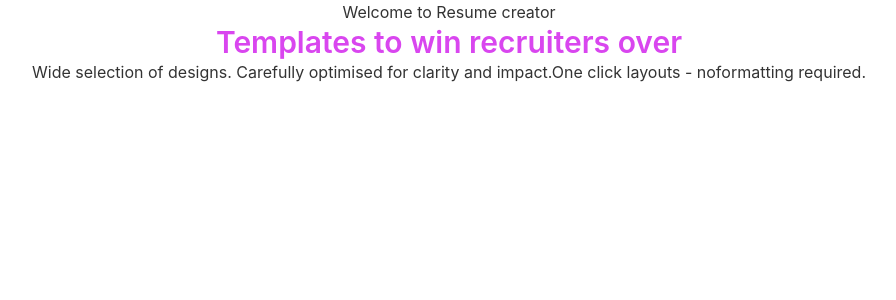
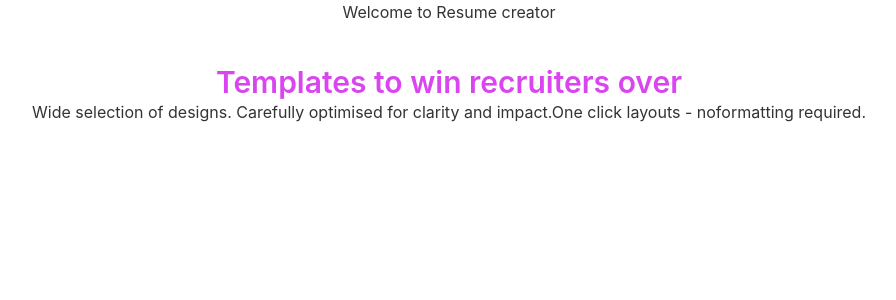
Before and after one commit to razumolla/resume-creator-client, a React (Create React App) app: page / in a window 1280 px wide. Shown: the top 300 px of the page, without its empty margins (191-1087 px from the left). Built offline with nearby package versions, Linux system fonts and the light colour scheme.

Commit message:
add text

```diff
--- a/src/Pages/Home/Template.js
+++ b/src/Pages/Home/Template.js
@@ -2,7 +2,7 @@ import React from 'react';
 
 const Template = () => {
     return (
-        <div className='text-center'>
+        <div className='text-center mt-10'>
             <h2 className='text-3xl font-semibold text-fuchsia-500'>Templates to win recruiters over</h2>
             <p>Wide selection of designs. Carefully optimised for clarity and impact.One click layouts - noformatting required.</p>
         </div>
```
